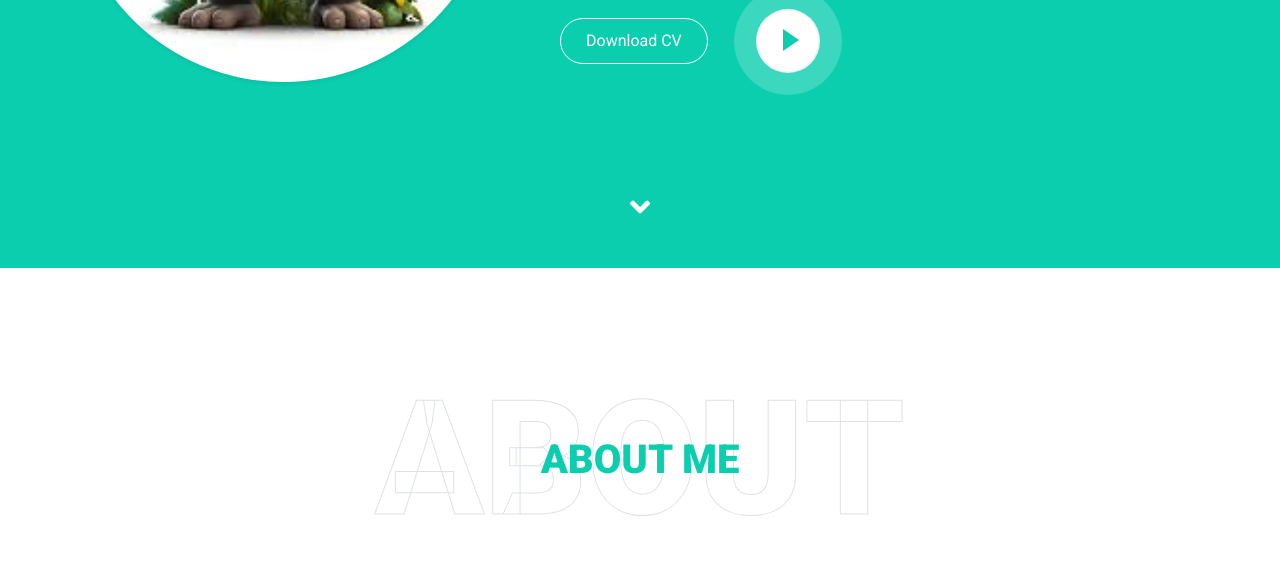
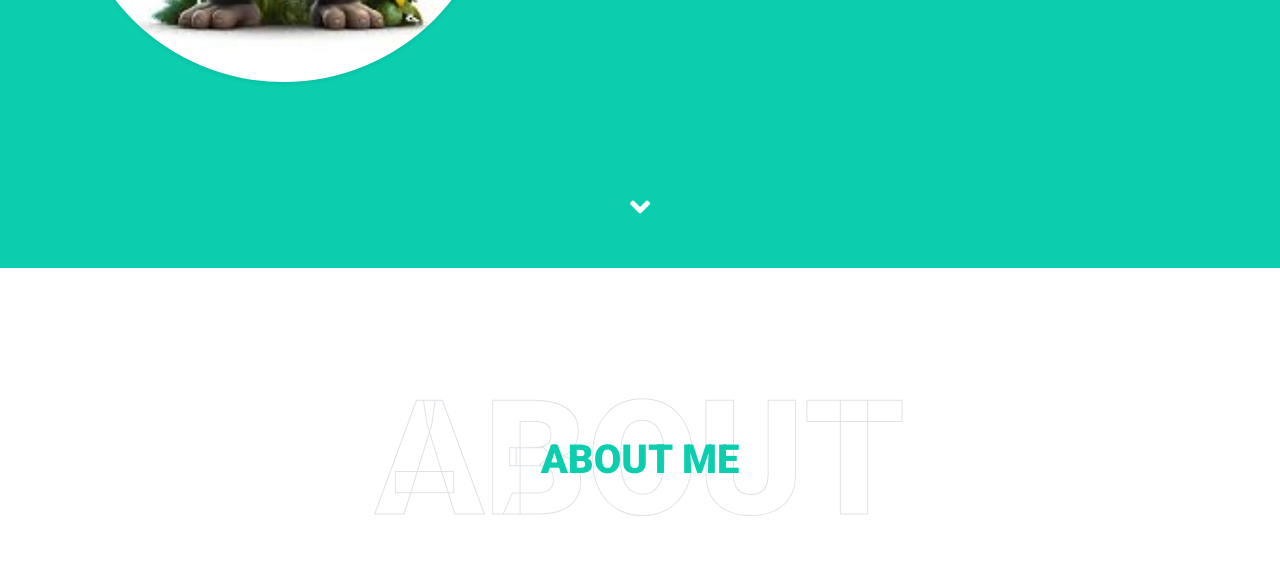
Before and after one commit to Twistedwater/Damilola.github.io, a plain HTML site: page index.html in a window 1280 px wide. Shown: the part 532-1100 px from the top of the page. Drawn offline with nearby package versions, Linux system fonts and the light colour scheme.

Commit message:
Update index.html

```diff
--- a/index.html
+++ b/index.html
@@ -81,11 +81,6 @@
                     <h1 class="typed-text-output d-inline font-weight-lighter text-white"></h1>
                     <div class="typed-text d-none">Web Designer, Web Developer, Front End Developer, Apps Designer, Apps Developer,Softwate developer</div>
                     <div class="d-flex align-items-center justify-content-center justify-content-lg-start pt-5">
-                        <a href="" class="btn btn-outline-light mr-5">Download CV</a>
-                        <button type="button" class="btn-play" data-toggle="modal"
-                            data-src="https://www.youtube.com/embed/DWRcNpR6Kdc" data-target="#videoModal">
-                            <span></span>
-                        </button>
 
                     </div>
                 </div>
```
